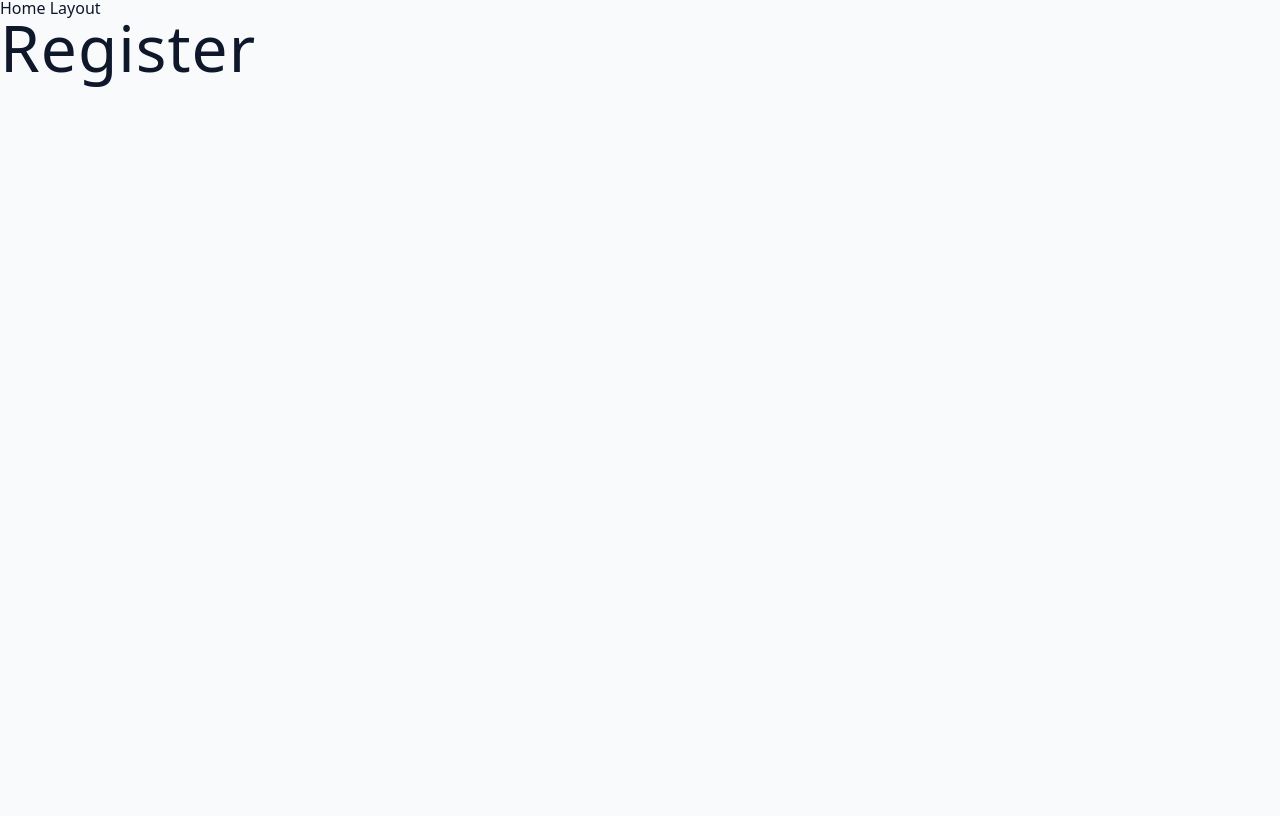
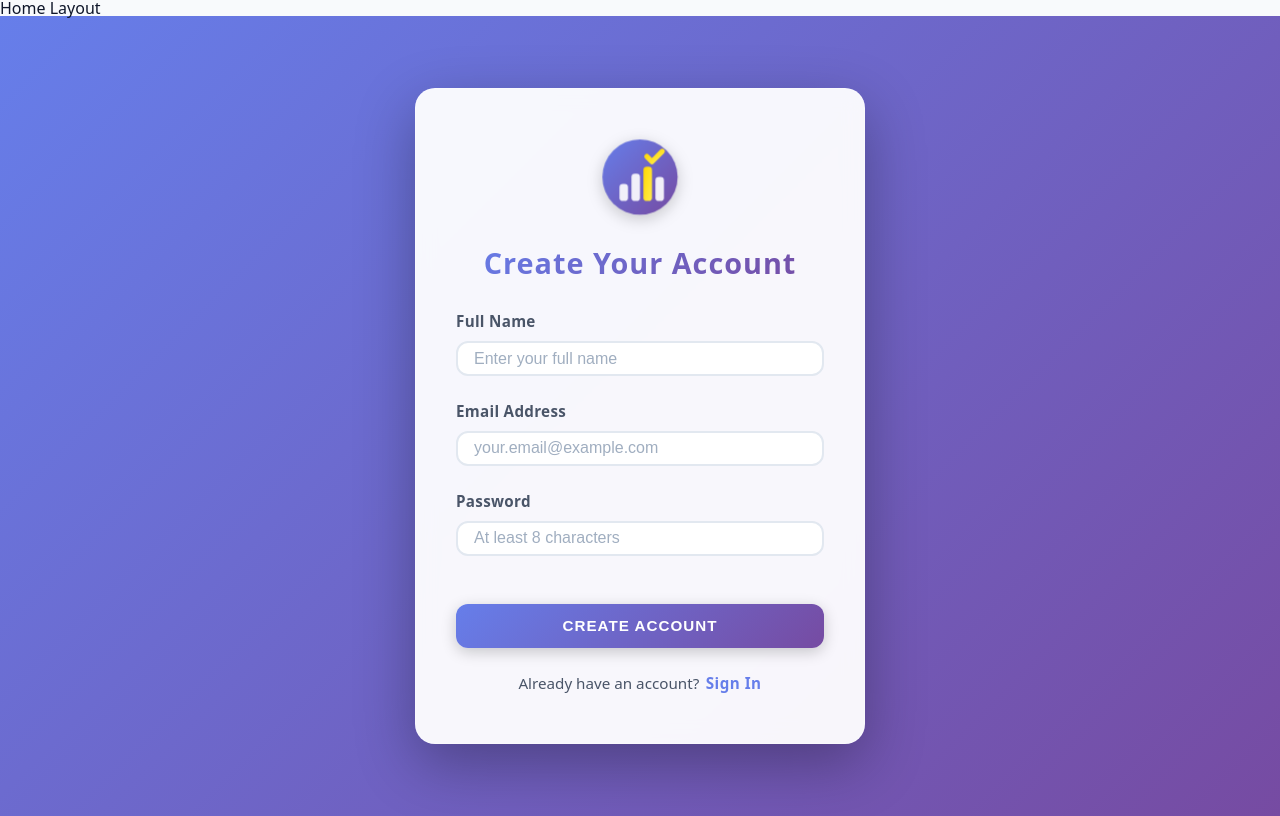
Before and after one commit to jvarghes2501/JobApplicationLogger_MERN, a React (Vite) app in the folder client/: page /register in a window 1280 px wide. Built offline with nearby package versions, Linux system fonts and the light colour scheme.

Commit message:
Enhance Register Page with form functionality and styled components

```diff
--- a/client/src/assets/wrappers/RegisterAndLoginPage.js
+++ b/client/src/assets/wrappers/RegisterAndLoginPage.js
@@ -2,33 +2,152 @@ import styled from 'styled-components';
 
 const Wrapper = styled.section`
   min-height: 100vh;
+  background: linear-gradient(135deg, #667eea 0%, #764ba2 100%);
   display: grid;
   align-items: center;
+  padding: 2rem;
+
   .logo {
     display: block;
+    margin: 0 auto 2rem;
+    width: 80px;
+    height: 80px;
+    filter: drop-shadow(0 4px 8px rgba(0, 0, 0, 0.2));
+    animation: pulse 2s ease-in-out infinite;
+  }
+
+  @keyframes pulse {
+    0%, 100% { transform: scale(1); }
+    50% { transform: scale(1.05); }
+  }
+
+  .form {
+    max-width: 450px;
+    width: 100%;
     margin: 0 auto;
-    margin-bottom: 1.38rem;
+    background: rgba(255, 255, 255, 0.95);
+    backdrop-filter: blur(10px);
+    padding: 3rem 2.5rem;
+    border-radius: 20px;
+    box-shadow: 0 20px 60px rgba(0, 0, 0, 0.3);
+    border: 1px solid rgba(255, 255, 255, 0.3);
+    animation: fadeInUp 0.6s ease-out;
   }
-  .form {
-    max-width: 400px;
-    border-top: 5px solid var(--primary-500);
+
+  @keyframes fadeInUp {
+    from {
+      opacity: 0;
+      transform: translateY(30px);
+    }
+    to {
+      opacity: 1;
+      transform: translateY(0);
+    }
   }
+
   h4 {
     text-align: center;
-    margin-bottom: 1.38rem;
+    margin-bottom: 2rem;
+    font-size: 1.8rem;
+    font-weight: 700;
+    background: linear-gradient(135deg, #667eea 0%, #764ba2 100%);
+    -webkit-background-clip: text;
+    -webkit-text-fill-color: transparent;
+    background-clip: text;
   }
+
+  .form-row {
+    margin-bottom: 1.5rem;
+  }
+
+  .form-label {
+    display: block;
+    font-size: 0.95rem;
+    font-weight: 600;
+    margin-bottom: 0.5rem;
+    color: #4a5568;
+    letter-spacing: 0.3px;
+  }
+
+  .form-input {
+    width: 100%;
+    padding: 0.85rem 1rem;
+    border: 2px solid #e2e8f0;
+    border-radius: 12px;
+    font-size: 1rem;
+    transition: all 0.3s ease;
+    background: white;
+
+    &:focus {
+      outline: none;
+      border-color: #667eea;
+      box-shadow: 0 0 0 3px rgba(102, 126, 234, 0.1);
+    }
+
+    &::placeholder {
+      color: #a0aec0;
+    }
+  }
+
+  .btn {
+    margin-top: 1.5rem;
+    padding: 0.85rem 2rem;
+    font-weight: 600;
+    border-radius: 12px;
+    border: none;
+    transition: all 0.3s ease;
+    box-shadow: 0 4px 15px rgba(0, 0, 0, 0.2);
+    text-transform: uppercase;
+    letter-spacing: 1px;
+    font-size: 0.95rem;
+    background: linear-gradient(135deg, #667eea 0%, #764ba2 100%);
+    color: white;
+    cursor: pointer;
+    width: 100%;
+
+    &:hover {
+      transform: translateY(-2px);
+      box-shadow: 0 6px 20px rgba(0, 0, 0, 0.3);
+      background: linear-gradient(135deg, #764ba2 0%, #667eea 100%);
+    }
+
+    &:active {
+      transform: translateY(0);
+    }
+  }
+
   p {
-    margin-top: 1rem;
+    margin-top: 1.5rem;
     text-align: center;
     line-height: 1.5;
+    color: #4a5568;
+    font-size: 0.95rem;
   }
-  .btn {
-    margin-top: 1rem;
+
+  .member-btn {
+    color: #667eea;
+    font-weight: 600;
+    letter-spacing: 0.5px;
+    margin-left: 0.4rem;
+    text-decoration: none;
+    transition: all 0.2s ease;
+
+    &:hover {
+      color: #764ba2;
+      text-decoration: underline;
+    }
   }
-  .member-btn {
-    color: var(--primary-500);
-    letter-spacing: var(--letter-spacing);
-    margin-left: 0.25rem;
+
+  @media (max-width: 576px) {
+    padding: 1rem;
+
+    .form {
+      padding: 2rem 1.5rem;
+    }
+
+    h4 {
+      font-size: 1.5rem;
+    }
   }
 `;
 export default Wrapper;
--- a/client/src/pages/Register.jsx
+++ b/client/src/pages/Register.jsx
@@ -1,5 +1,93 @@
+import { useState } from "react";
+import { Link } from "react-router-dom";
+import Wrapper from "../assets/wrappers/RegisterAndLoginPage";
+import logo from "../assets/images/logo.svg";
+
 const Register = () => {
-  return <h1>Register</h1>;
+  const [formData, setFormData] = useState({
+    name: "",
+    email: "",
+    password: "",
+  });
+
+  const handleChange = (e) => {
+    setFormData({ ...formData, [e.target.name]: e.target.value });
+  };
+
+  const handleSubmit = (e) => {
+    e.preventDefault();
+    console.log("Registration data:", formData);
+    // Handle registration logic here
+  };
+
+  return (
+    <Wrapper>
+      <form className="form" onSubmit={handleSubmit}>
+        <img src={logo} alt="JobLogger" className="logo" />
+        <h4>Create Your Account</h4>
+
+        <div className="form-row">
+          <label htmlFor="name" className="form-label">
+            Full Name
+          </label>
+          <input
+            type="text"
+            id="name"
+            name="name"
+            className="form-input"
+            value={formData.name}
+            onChange={handleChange}
+            required
+            placeholder="Enter your full name"
+          />
+        </div>
+
+        <div className="form-row">
+          <label htmlFor="email" className="form-label">
+            Email Address
+          </label>
+          <input
+            type="email"
+            id="email"
+            name="email"
+            className="form-input"
+            value={formData.email}
+            onChange={handleChange}
+            required
+            placeholder="your.email@example.com"
+          />
+        </div>
+
+        <div className="form-row">
+          <label htmlFor="password" className="form-label">
+            Password
+          </label>
+          <input
+            type="password"
+            id="password"
+            name="password"
+            className="form-input"
+            value={formData.password}
+            onChange={handleChange}
+            required
+            placeholder="At least 8 characters"
+            minLength="8"
+          />
+        </div>
+
+        <button type="submit" className="btn btn-block">
+          Create Account
+        </button>
+
+        <p>
+          Already have an account?
+          <Link to="/login" className="member-btn">
+            Sign In
+          </Link>
+        </p>
+      </form>
+    </Wrapper>
+  );
 };
 
 export default Register;
```
